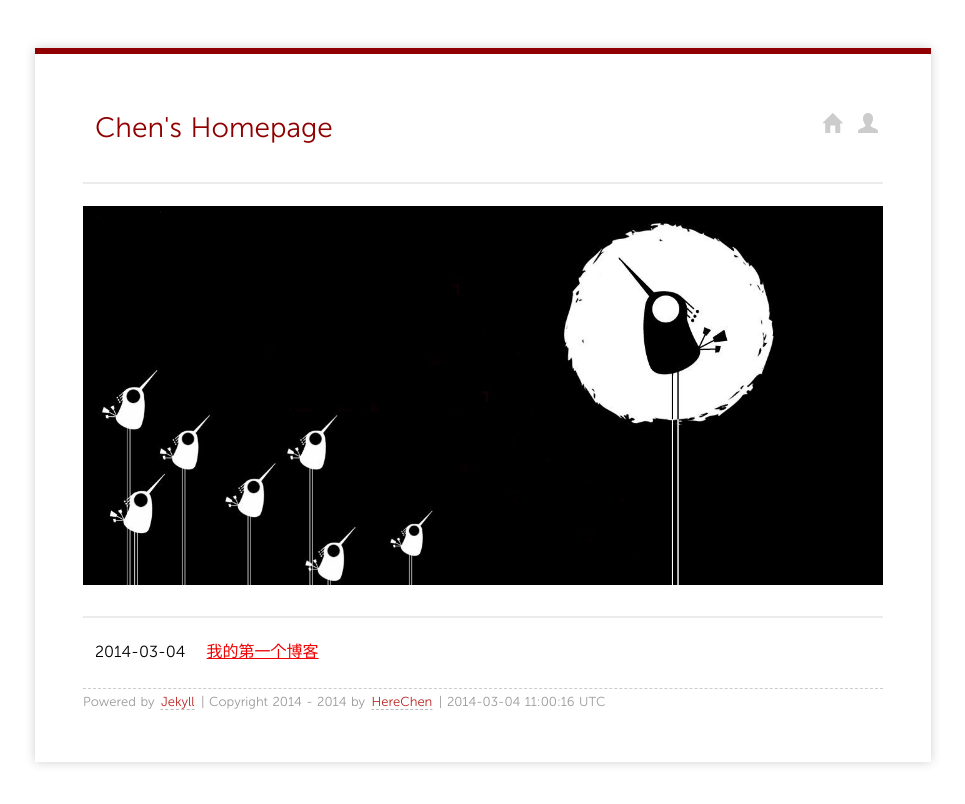
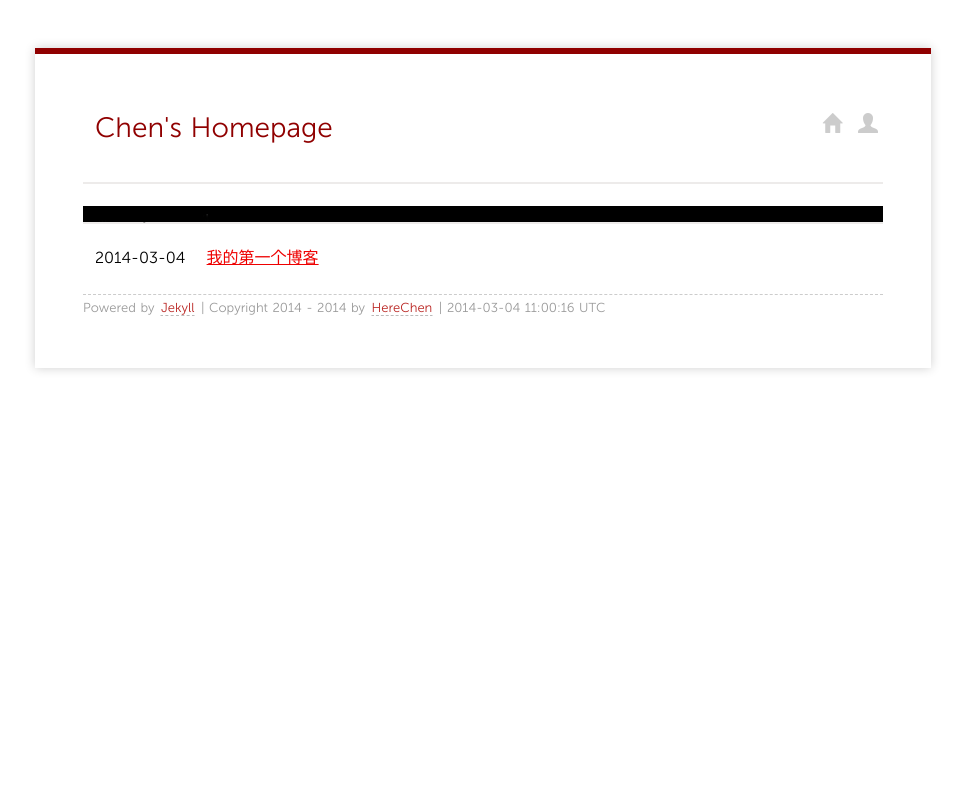
Before and after one commit to Xuezhiyuanlin/herechen.github.io, a Jekyll site: the page built from index.html, in a window 1280 px wide. Shown: the top 804 px of the page, without its empty margins (157-1122 px from the left). Built offline with Jekyll 4.4.1, drawn with Linux system fonts in a browser that asks for light colours.

Commit message:
herechen

```diff
--- a/index.html
+++ b/index.html
@@ -3,8 +3,16 @@
 title: Chen's Homepage
 ---
 
-<p><img src="/media/cover.jpg" title="earlybird" align="center" width="800"/></p>
+<!--
+<p>
+	<img src="/media/cover.jpg" title="earlybird" align="center" width="800"/>
+</p>
+-->
+<div style="background:url('/media/cover.jpg') no-repeat; width:800">
+	The early bird catches worm
+</div>
 <hr>
+
 <ul>
 	{% for post in site.posts %}
 		<li class="listing-item">
```
